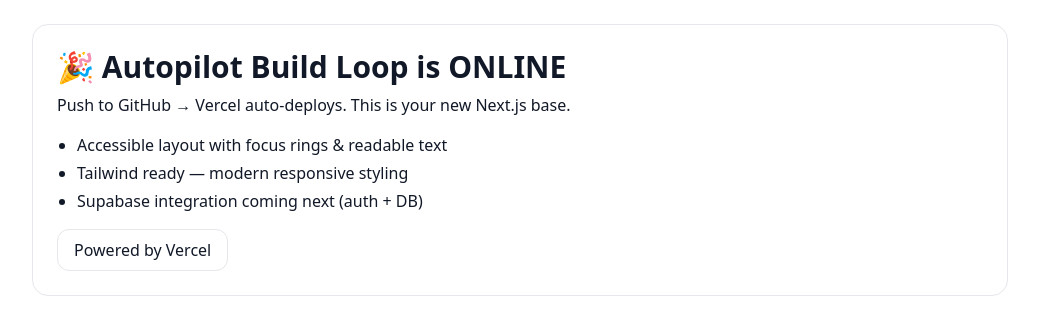
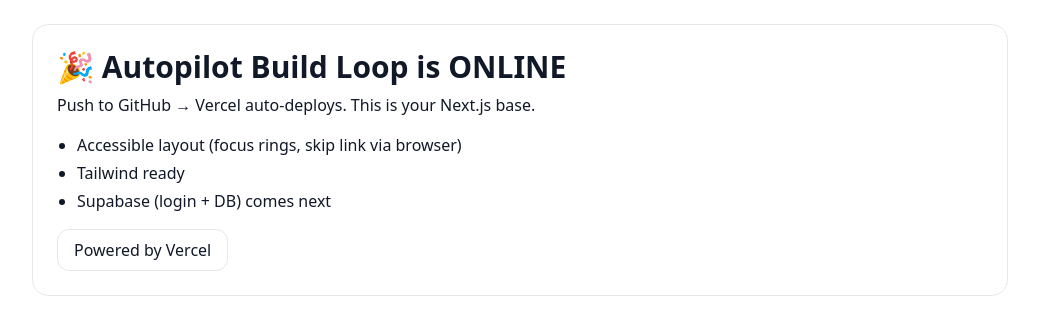
Before and after one commit to gorigo-development/britishvelora, a Next.js app: page / in a window 1280 px wide. Shown: the top 334 px of the page, without its empty margins (120-1159 px from the left). Built offline with nearby package versions, Linux system fonts and the light colour scheme.

Commit message:
Update page.tsx

```diff
--- a/app/page.tsx
+++ b/app/page.tsx
@@ -3,20 +3,13 @@ export default function HomePage() {
     <main id="main" className="mx-auto max-w-5xl p-6">
       <section className="rounded-2xl border border-gray-200 dark:border-gray-800 p-6">
         <h1 className="text-3xl font-bold mb-2">🎉 Autopilot Build Loop is ONLINE</h1>
-        <p className="mb-4">
-          Push to GitHub → Vercel auto-deploys. This is your new Next.js base.
-        </p>
+        <p className="mb-4">Push to GitHub → Vercel auto-deploys. This is your Next.js base.</p>
         <ul className="list-disc pl-5 space-y-1 mb-4">
-          <li>Accessible layout with focus rings & readable text</li>
-          <li>Tailwind ready — modern responsive styling</li>
-          <li>Supabase integration coming next (auth + DB)</li>
+          <li>Accessible layout (focus rings, skip link via browser)</li>
+          <li>Tailwind ready</li>
+          <li>Supabase (login + DB) comes next</li>
         </ul>
-        <a
-          className="inline-block rounded-xl border px-4 py-2"
-          href="https://vercel.com"
-          target="_blank"
-          rel="noreferrer"
-        >
+        <a className="inline-block rounded-xl border px-4 py-2" href="https://vercel.com" target="_blank" rel="noreferrer">
           Powered by Vercel
         </a>
       </section>
```
